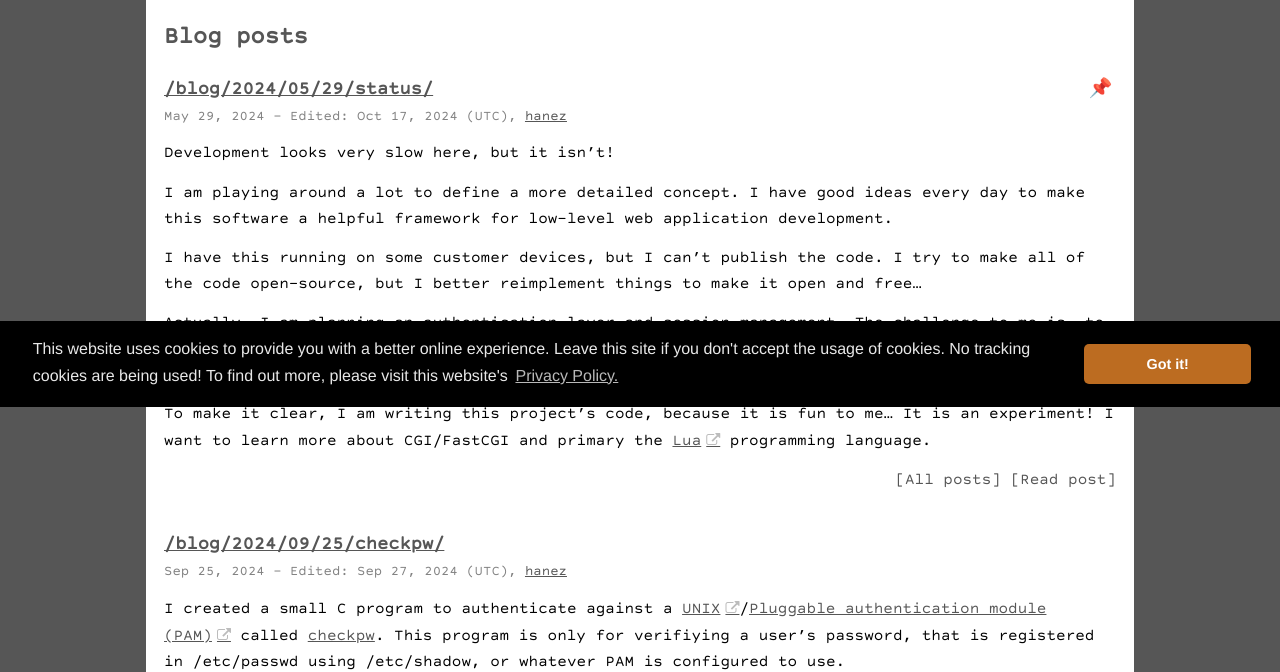
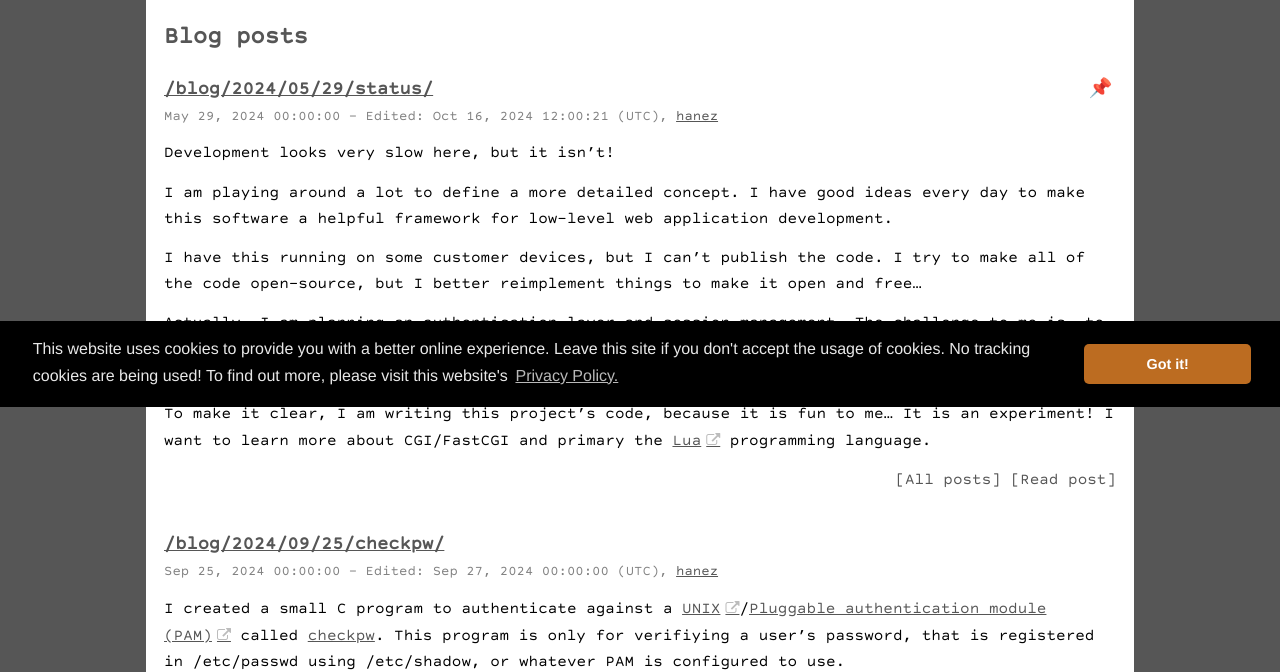
Before and after one commit to hanez/xw3, a Jekyll site: the page built from index.html, in a window 1280 px wide. Shown: the part 493-1165 px from the top of the page. Built offline with Jekyll 4.4.1, drawn with Linux system fonts in a browser that asks for light colours; the list of posts is cut into pages by our own code; comment, search, counter and statistics services are not loaded.

Commit message:
Added %H:%M:%S to timestamps.

```diff
--- a/_layouts/page.html
+++ b/_layouts/page.html
@@ -5,8 +5,8 @@ layout: default
 <div class="post">
   <header class="post-header">
     <h1 class="post-title" id="terminal">{{ site.title }}:{{ page.title }}<a href="../">../</a></h1>
-    {% if page.noDate != true %}<p class="post-meta" style="padding: 0px 0px 0px 0px;">{% if page.date %}{{ page.date | date: "%b %-d, %Y" }} - {% endif %}
-    Edited: {{ page.path | file_date | date: "%b %-d, %Y" }} ({{ page.path | file_date | date: "%Z" }}){% if page.author %}, <a href="{{ site.git_short }}/{{ page.author }}" target="_blank">{{ page.author }}</a>{% endif %}</p>{% endif %}
+    {% if page.noDate != true %}<p class="post-meta" style="padding: 0px 0px 0px 0px;">{% if page.date %}{{ page.date | date: "%b %-d, %Y %H:%M:%S" }} - {% endif %}
+    Edited: {{ page.path | file_date | date: "%b %-d, %Y %H:%M:%S" }} ({{ page.path | file_date | date: "%Z" }}){% if page.author %}, <a href="{{ site.git_short }}/{{ page.author }}" target="_blank">{{ page.author }}</a>{% endif %}</p>{% endif %}
     {% if page.subtitle %}<p style="padding: 0px 0px 0px 0px;">{{ page.subtitle }}</p>{% endif %}
   </header>
   <article class="post-content">
--- a/_layouts/post.html
+++ b/_layouts/post.html
@@ -5,9 +5,9 @@ layout: default
 <div class="post">
   <header class="post-header">
     <h1 class="post-title" id="terminal">{{ site.title }}:{{ page.url }}<a href="../../../../">../../../../</a></h1>
-    <p class="post-meta" style="padding: 0px 0px 0px 0px;">{% if page.date %}{{ page.date | date: "%b %-d, %Y" }}{% endif %}
+    <p class="post-meta" style="padding: 0px 0px 0px 0px;">{% if page.date %}{{ page.date | date: "%b %-d, %Y %H:%M:%S" }}{% endif %}
     {% if page.date and page.date_updated %} - {% endif %}
-    {% if page.date_updated %}Edited: {{ page.date_updated | date: "%b %-d, %Y" }}{% endif %}
+    {% if page.date_updated %}Edited: {{ page.date_updated | date: "%b %-d, %Y %H:%M:%S" }}{% endif %}
     {% if page.date or page.date_updated %} ({{ page.date | date: "%Z" }}){% endif %}{% if page.author %}, <a href="{{ site.git_short }}/{{ page.author }}" target="_blank">{{ page.author }}</a>{% endif %}</p>
   </header>
   <article class="post-content">
--- a/_posts/2024-05-29-status.md
+++ b/_posts/2024-05-29-status.md
@@ -4,7 +4,7 @@ published: true
 author: hanez
 title: /status/
 date: 2024-05-29
-date_updated: 2024-10-17
+date_updated: 2024-10-16 12:00:21
 categories:
 - news
 - project
--- a/index.html
+++ b/index.html
@@ -35,8 +35,8 @@ noComments: true
 {% for post in site.tags.pinned limit:1 %}
 <article class="post-content">
 <h3><a href="{{ post.url }}" title="{{ post.title }}">{{ post.url }}</a> <span style="cursor:help; float: right;" title="Pinned Post!">📌</span></h3>
-<p class="post-meta">{{ post.date | date: "%b %-d, %Y" }}
-{% if post.date_updated %} - Edited: {{ post.date_updated | date: "%b %-d, %Y" }}{% endif %} ({{ post.date | date: "%Z" }}){% if post.author %}, <a href="{{ site.git_short }}/{{ post.author }}" target="_blank">{{ post.author }}</a>{% endif %}</p>
+<p class="post-meta">{{ post.date | date: "%b %-d, %Y %H:%M:%S" }}
+{% if post.date_updated %} - Edited: {{ post.date_updated | date: "%b %-d, %Y %H:%M:%S" }}{% endif %} ({{ post.date | date: "%Z" }}){% if post.author %}, <a href="{{ site.git_short }}/{{ post.author }}" target="_blank">{{ post.author }}</a>{% endif %}</p>
 {{ post.content }}
 <ul style="list-style:none;margin-left:0px;text-align:right;">
   <li style="display:inline;"><a href="/blog/" style="text-decoration:none;" title="/blog/">[All posts]</a></li>
@@ -49,8 +49,8 @@ noComments: true
 {% unless post.tags contains 'pinned' %}
 <article class="post-content">
 <h3><a href="{{ post.url }}" title="{{ post.title }}">{{ post.url }}</a></h3>
-<p class="post-meta">{{ post.date | date: "%b %-d, %Y" }}
-{% if post.date_updated %} - Edited: {{ post.date_updated | date: "%b %-d, %Y" }}{% endif %} ({{ post.date | date: "%Z" }}){% if post.author %}, <a href="{{ site.git_short }}/{{ post.author }}" target="_blank">{{ post.author }}</a>{% endif %}</p>
+<p class="post-meta">{{ post.date | date: "%b %-d, %Y %H:%M:%S" }}
+{% if post.date_updated %} - Edited: {{ post.date_updated | date: "%b %-d, %Y %H:%M:%S" }}{% endif %} ({{ post.date | date: "%Z" }}){% if post.author %}, <a href="{{ site.git_short }}/{{ post.author }}" target="_blank">{{ post.author }}</a>{% endif %}</p>
 {{ post.content }}
 <ul style="list-style:none;margin-left:0px;text-align:right;">
   <li style="display:inline;"><a href="/blog/" style="text-decoration:none;" title="/blog/">[All posts]</a></li>
```
Also changed, not shown: blog/blog.html (+4 -4 lines).
